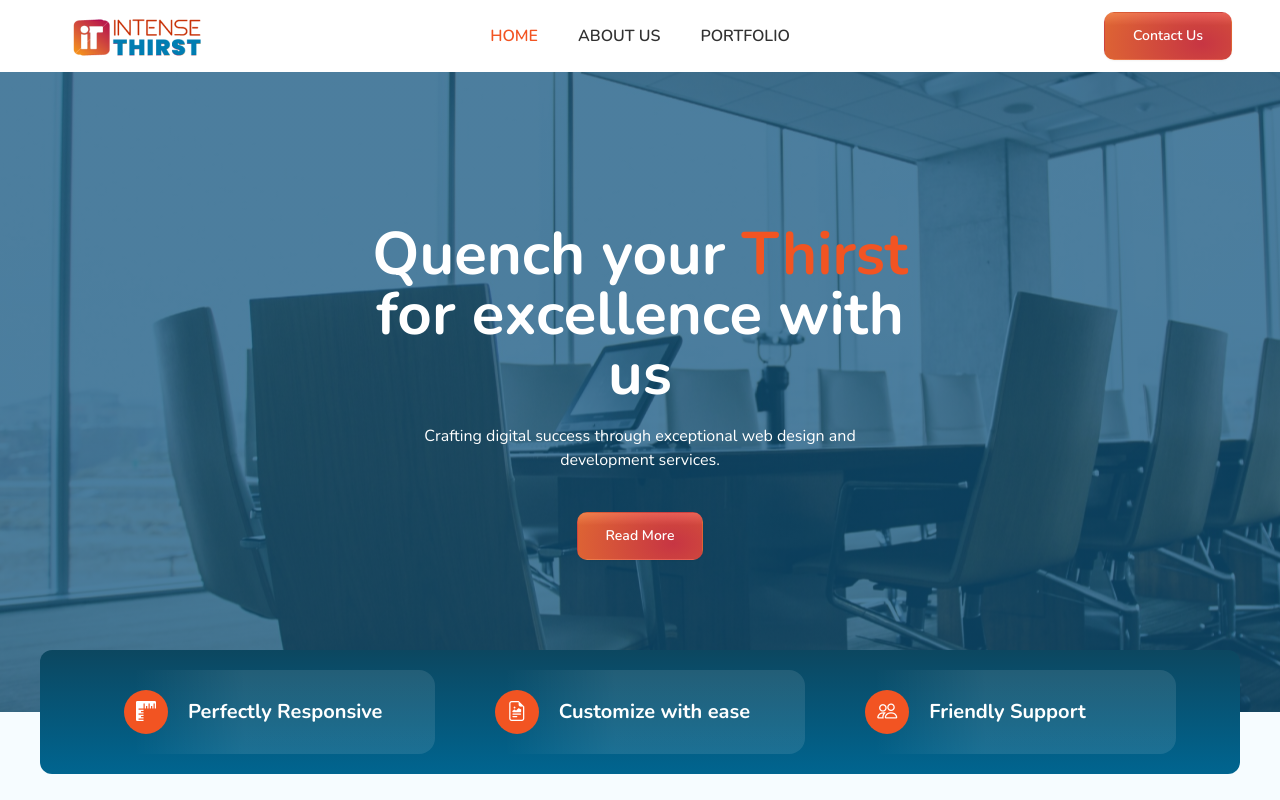
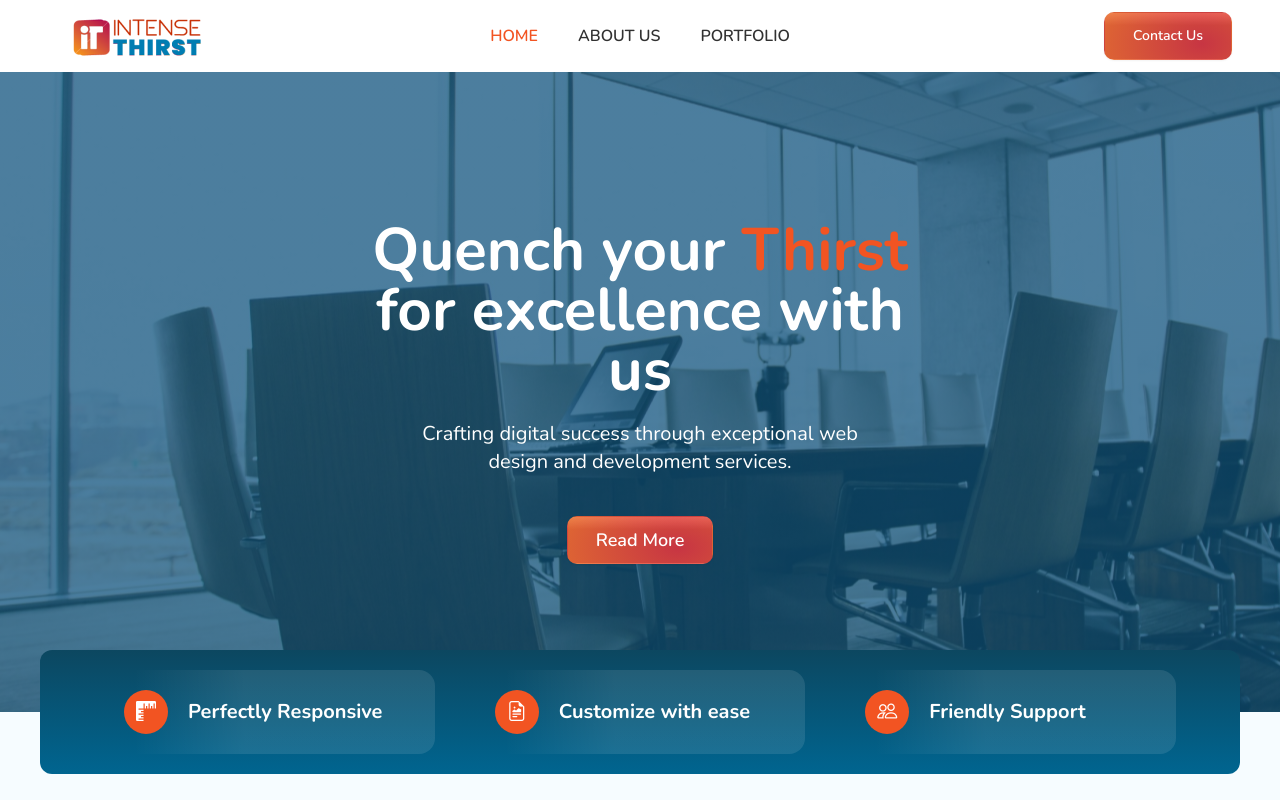
Before and after one commit to ChaionSaha/Intense-Thirst, a React (Vite) app: page / in a window 1280 px wide. Shown: the top 800 px of the page. Built offline with nearby package versions, Linux system fonts and the light colour scheme.

Commit message:
fixed some designs

```diff
--- a/src/Components/Footer.jsx
+++ b/src/Components/Footer.jsx
@@ -68,7 +68,7 @@ const Footer = () => {
 					</ul>
 				</div>
 			</div>
-			<div className='container text-lg text-center py-7'>
+			<div className='container text-center lg:text-lg py-7'>
 				© Copyrights <span className='text-[#007DB2]'>Intense</span>{' '}
 				<span className='text-secondary'>Thirst</span>. All Rights Reserved
 			</div>
--- a/src/Pages/HomePage/BuildSomethingSection.jsx
+++ b/src/Pages/HomePage/BuildSomethingSection.jsx
@@ -1,7 +1,9 @@
 import React from 'react';
+import { useNavigate } from 'react-router-dom';
 import bg from '../../img/build-together-bg.png';
 
 const BuildSomethingSection = () => {
+	const navigate = useNavigate();
 	return (
 		<div className='h-[50vh] mt-20' style={{ background: `url(${bg})` }}>
 			<div className='container flex flex-col items-center justify-center h-full px-5 text-center lg:px-0'>
@@ -16,7 +18,12 @@ const BuildSomethingSection = () => {
 					tools and technology to make the design-to-code process universally
 					accessible.
 				</div>
-				<button className='mt-10 btn-gradient'>Explore Now</button>
+				<button
+					onClick={() => navigate('/contact')}
+					className='mt-10 btn-gradient'
+				>
+					Explore Now
+				</button>
 			</div>
 		</div>
 	);
--- a/src/Pages/HomePage/HomePage.jsx
+++ b/src/Pages/HomePage/HomePage.jsx
@@ -1,4 +1,4 @@
-import React from 'react';
+import React, { useRef } from 'react';
 
 import TimelineSection from '../../Components/TimelineSection';
 import BenefitsSection from './BenefitsSection';
@@ -8,10 +8,15 @@ import OurServicesSection from './OurServicesSection';
 import ServicesSection from './ServicesSection';
 
 const HomePage = () => {
+	const ref = useRef(null);
+	const handleClick = (e) => {
+		e.preventDefault();
+		ref.current?.scrollIntoView({ behavior: 'smooth' });
+	};
 	return (
 		<div>
-			<HomePageHero />
-			<BenefitsSection />
+			<HomePageHero handleClick={handleClick} />
+			<div ref={ref}>{<BenefitsSection />}</div>
 			<ServicesSection />
 			<BuildSomethingSection />
 			<OurServicesSection />
--- a/src/Pages/HomePage/HomePageHero.jsx
+++ b/src/Pages/HomePage/HomePageHero.jsx
@@ -1,7 +1,7 @@
 import React from 'react';
 import heroBg from '../../img/home-hero-bg.png';
 
-const HomePageHero = () => {
+const HomePageHero = ({ handleClick }) => {
 	return (
 		<div
 			className='lg:h-[80vh] h-[100vh]'
@@ -11,15 +11,17 @@ const HomePageHero = () => {
 			}}
 		>
 			<div className='container relative flex flex-col items-center justify-center w-full h-full '>
-				<div className='text-6xl font-bold text-white px-5 lg:px-0 lg:w-[50%] text-center'>
+				<div className='text-5xl lg:text-6xl font-bold text-white px-5 lg:px-0 lg:w-[50%] text-center'>
 					Quench your <span className='text-secondary'>Thirst</span> for
 					excellence with us
 				</div>
-				<div className='text-center px-5 lg:px-0 lg:w-[40%] text-white mt-5'>
+				<div className='text-center text-lg lg:text-xl px-5 lg:px-0 lg:w-[40%] text-white mt-5'>
 					Crafting digital success through exceptional web design and
 					development services.
 				</div>
-				<button className='mt-10 btn-gradient'>Read More</button>
+				<button onClick={handleClick} className='mt-10 text-lg btn-gradient'>
+					Read More
+				</button>
 			</div>
 		</div>
 	);
```
